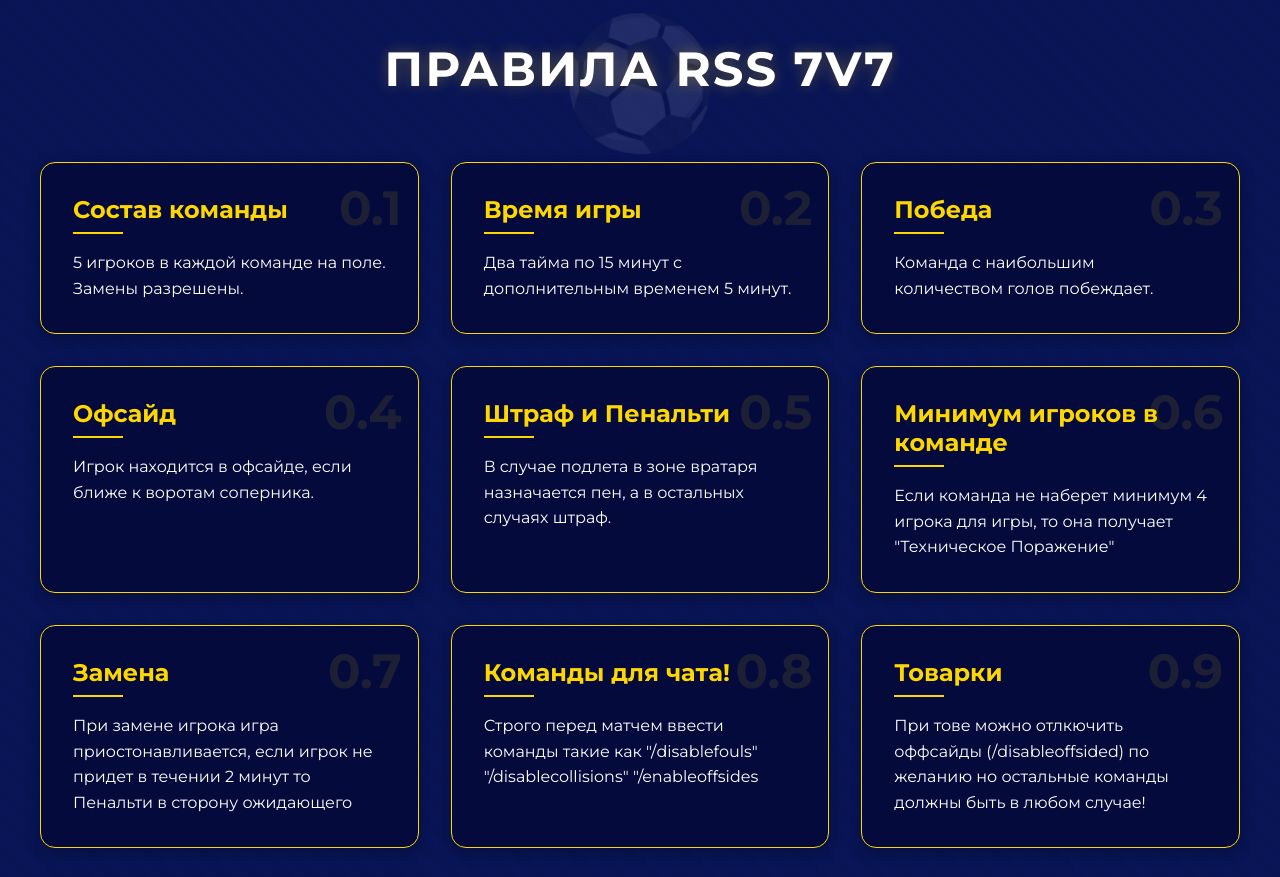
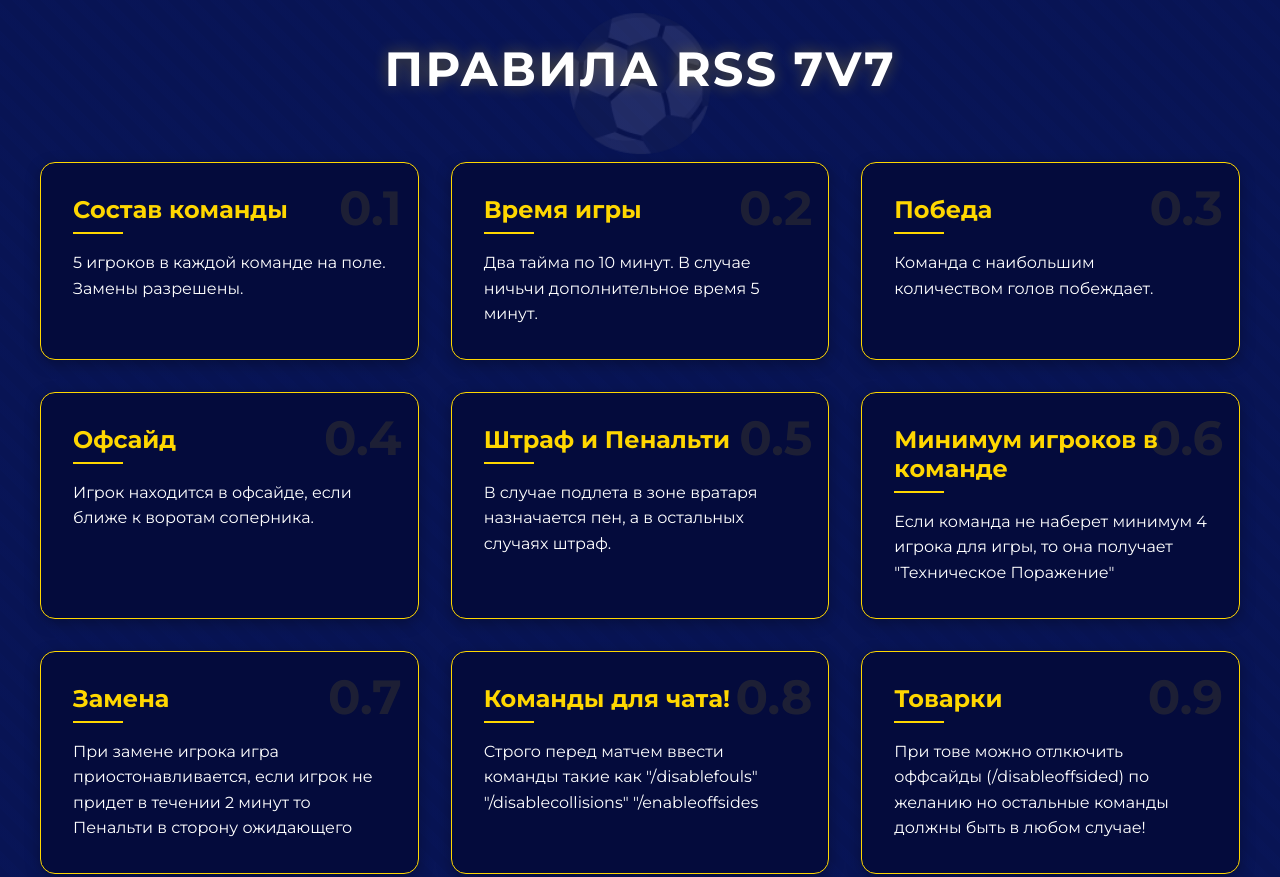
Before and after one commit to SparkyDC/Siparkiditcap, a plain HTML site: page index.html in a window 1280 px wide. Shown: the part 840-1717 px from the top of the page. Drawn offline with Linux system fonts and the light colour scheme.

Commit message:
index.html

```diff
--- a/index.html
+++ b/index.html
@@ -49,7 +49,7 @@
             <div class="rule-card">
                 <div class="card-number">0.2</div>
                 <h3>Время игры</h3>
-                <p>Два тайма по 15 минут с дополнительным временем 5 минут.</p>
+                <p>Два тайма по 10 минут. В случае ничьчи дополнительное время 5 минут.</p>
             </div>
 
             <div class="rule-card">
```
